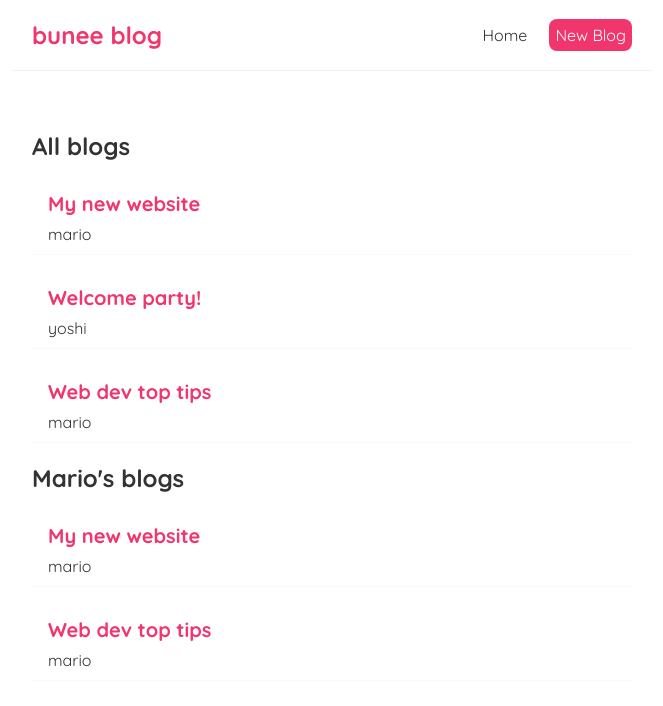
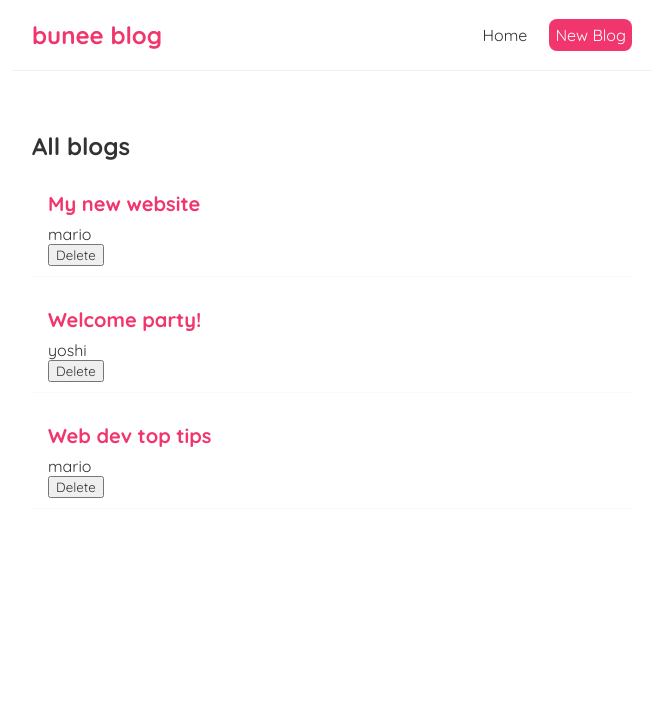
Before and after one commit to buneeIsSlo/react-playground, a React (Create React App) app in the folder blog/: page / in a window 1280 px wide. Shown: the top 706 px of the page, without its empty margins (308-971 px from the left). Built offline with nearby package versions, Linux system fonts and the light colour scheme.

Commit message:
complete lesson 13

```diff
--- a/blog/src/BlogList.js
+++ b/blog/src/BlogList.js
@@ -1,4 +1,4 @@
-const BlogList = ({ blogs, title }) => {
+const BlogList = ({ blogs, title, handleDelete }) => {
 
     console.log(title);
 
@@ -9,6 +9,7 @@
                 <div className="blog-preview" key={blog.id}>
                     <h2 className="title">{blog.title}</h2>
                     <p className="author">{blog.author}</p>
+                    <button className="delete" onClick={() => handleDelete(blog.id)}>Delete</button>
                 </div>
             )}
         </div>
--- a/blog/src/Home.js
+++ b/blog/src/Home.js
@@ -8,10 +8,14 @@
         { title: 'Web dev top tips', body: 'lorem ipsum...', author: 'mario', id: 3 }
     ])
 
+    const handleDelete = (id) => {
+        const newBlogs = blogs.filter((blog) => blog.id !== id);
+        setBlogs(newBlogs);
+    }
+
     return (
         <div className="home">
-            < BlogList blogs={blogs} title={"All blogs"} />
-            < BlogList blogs={blogs.filter((b) => b.author === "mario")} title={"Mario's blogs"} />
+            < BlogList blogs={blogs} title={"All blogs"} handleDelete={handleDelete} />
         </div>
     );
 }
```
